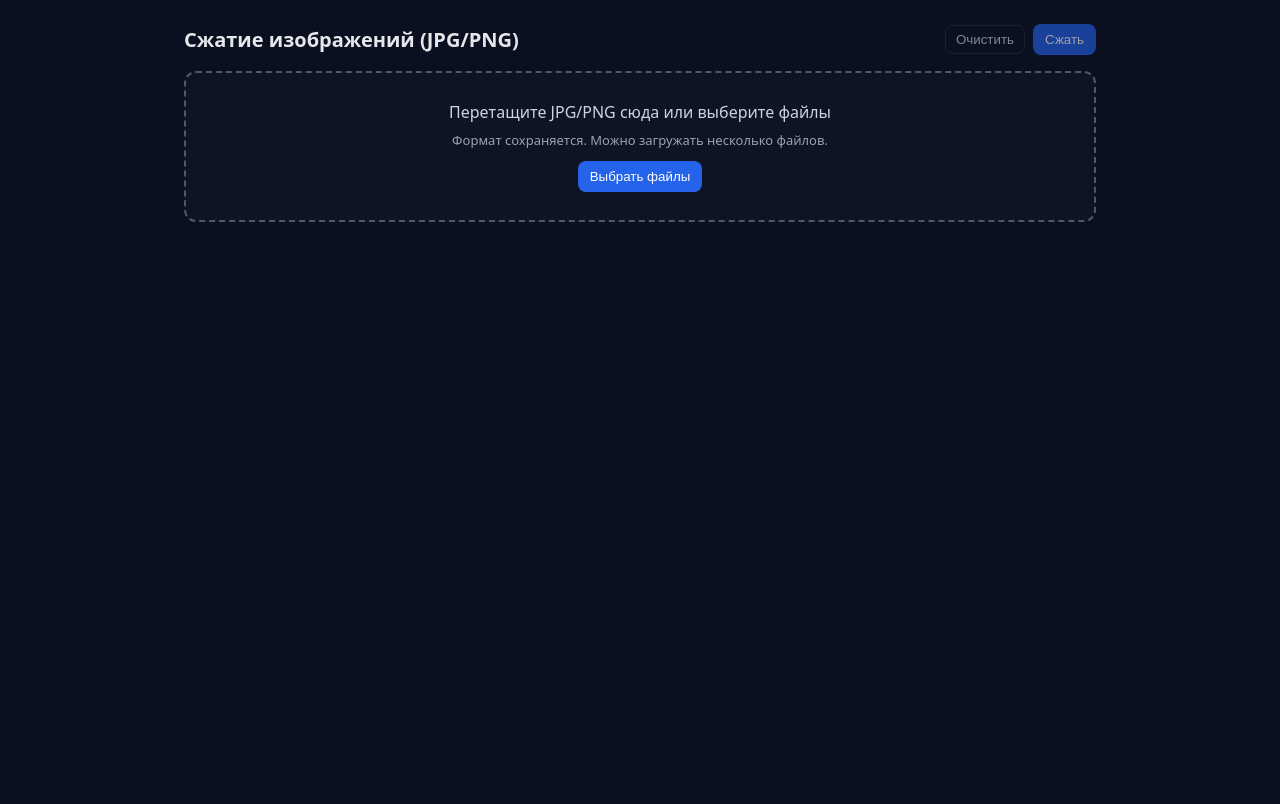
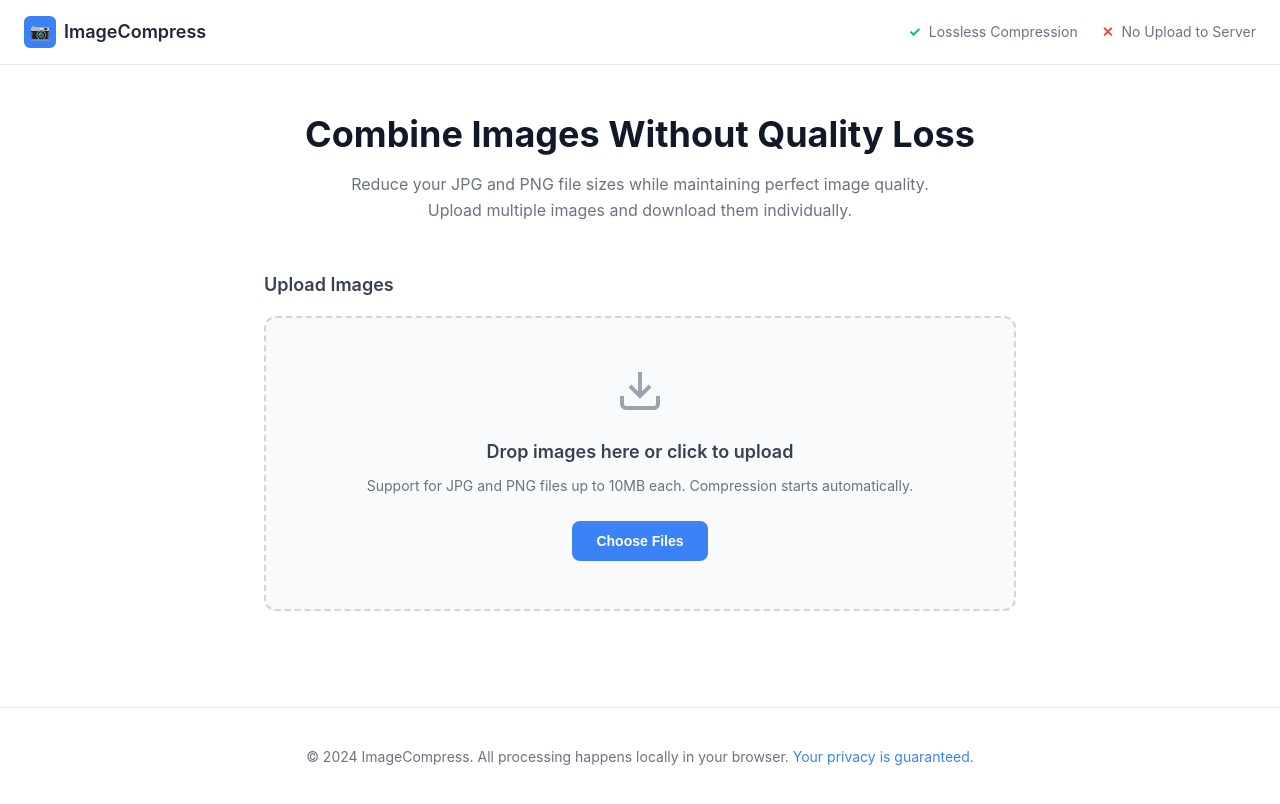
Before and after one commit to lelderbe/tinify, a React (Vite) app: page / in a window 1280 px wide. Built offline with nearby package versions, Linux system fonts and the light colour scheme.

Commit message:
feat: update main page UI

```diff
--- a/src/App.tsx
+++ b/src/App.tsx
@@ -144,56 +144,101 @@ export default function App() {
     );
 
     return (
-        <div className="container">
-            <div className="header">
-                <div className="title">Сжатие изображений (JPG/PNG)</div>
-                <div className="row">
-                    <button className="secondary" onClick={clearAll} disabled={items.length === 0}>
-                        Очистить
+        <div className="app">
+            {/* Header */}
+            <header className="app-header">
+                <div className="logo">
+                    <div className="logo-icon">📷</div>
+                    <span className="logo-text">ImageCompress</span>
+                </div>
+                <div className="settings">
+                    <div className="setting-item">
+                        <span className="checkmark">✓</span>
+                        <span>Lossless Compression</span>
+                    </div>
+                    <div className="setting-item">
+                        <span className="cross">✕</span>
+                        <span>No Upload to Server</span>
+                    </div>
+                </div>
+            </header>
+
+            {/* Main Content */}
+            <main className="main-content">
+                <div className="hero">
+                    <h1 className="hero-title">Combine Images Without Quality Loss</h1>
+                    <p className="hero-description">
+                        Reduce your JPG and PNG file sizes while maintaining perfect image quality.
+                        <br />
+                        Upload multiple images and download them individually.
+                    </p>
+                </div>
+
+                {items.length === 0 ? (
+                    <div className="upload-section">
+                        <h3 className="upload-title">Upload Images</h3>
+                        <div
+                            className={`upload-area ${isOver ? "dragover" : ""}`}
+                            onDragOver={onDragOver}
+                            onDragLeave={onDragLeave}
+                            onDrop={onDrop}
+                        >
+                            <div className="upload-icon">
+                                <svg
+                                    width="48"
+                                    height="48"
+                                    viewBox="0 0 24 24"
+                                    fill="none"
+                                    stroke="currentColor"
+                                    strokeWidth="2"
+                                >
+                                    <path d="M21 15v4a2 2 0 0 1-2 2H5a2 2 0 0 1-2-2v-4" />
+                                    <polyline points="7,10 12,15 17,10" />
+                                    <line x1="12" y1="15" x2="12" y2="3" />
+                                </svg>
+                            </div>
+                            <div className="upload-text">
+                                <h4>Drop images here or click to upload</h4>
+                                <p>Support for JPG and PNG files up to 10MB each. Compression starts automatically.</p>
+                            </div>
+                            <button className="choose-files-btn" onClick={onSelectClick}>
+                                Choose Files
                             </button>
-                    <button className="primary" onClick={processAll} disabled={items.length === 0 || isProcessing}>
-                        {isProcessing ? "Обработка…" : "Сжать"}
+                            <input
+                                ref={inputRef}
+                                type="file"
+                                accept="image/png,image/jpeg"
+                                multiple
+                                onChange={onInputChange}
+                                style={{ display: "none" }}
+                            />
+                        </div>
+                    </div>
+                ) : (
+                    <div className="images-section">
+                        <div className="images-header">
+                            <h3>Uploaded Images ({items.length})</h3>
+                            <div className="images-actions">
+                                <button className="btn-secondary" onClick={clearAll}>
+                                    Clear All
+                                </button>
+                                <button className="btn-primary" onClick={processAll} disabled={isProcessing}>
+                                    {isProcessing ? "Processing..." : "Compress All"}
                                 </button>
                             </div>
                         </div>
 
-            <div
-                className={`dropzone ${isOver ? "dragover" : ""}`}
-                onDragOver={onDragOver}
-                onDragLeave={onDragLeave}
-                onDrop={onDrop}
-            >
-                <div>
-                    <div>Перетащите JPG/PNG сюда или выберите файлы</div>
-                    <div className="hint">Формат сохраняется. Можно загружать несколько файлов.</div>
-                    <div style={{ marginTop: 12 }}>
-                        <button className="primary" onClick={onSelectClick}>
-                            Выбрать файлы
-                        </button>
-                        <input
-                            ref={inputRef}
-                            className="hidden-input"
-                            type="file"
-                            accept="image/png,image/jpeg"
-                            multiple
-                            onChange={onInputChange}
-                        />
-                    </div>
-                </div>
-            </div>
-
-            {items.length > 0 && (
-                <div className="grid">
+                        <div className="images-grid">
                             {items.map((item) => (
-                        <div className="card" key={item.id}>
+                                <div className="image-card" key={item.id}>
                                     <div className="card-header">
                                         <div className="name" title={item.file.name}>
                                             {item.file.name}
                                         </div>
                                         <div className="row">
                                             <span className="badge">{item.type === "image/png" ? "PNG" : "JPG"}</span>
-                                    <button className="secondary" onClick={() => onRemove(item.id)}>
-                                        Удалить
+                                            <button className="btn-secondary" onClick={() => onRemove(item.id)}>
+                                                Remove
                                             </button>
                                         </div>
                                     </div>
@@ -202,20 +247,20 @@ export default function App() {
                                         <div className="row" style={{ justifyContent: "space-between", marginTop: 8 }}>
                                             <div className="meta">
                                                 <div>
-                                            Размер: {formatBytes(item.originalBytes)} →{" "}
+                                                    Size: {formatBytes(item.originalBytes)} →{" "}
                                                     {"blob" in item ? formatBytes(item.compressedBytes) : "—"}
                                                 </div>
                                                 <div>
-                                            Разрешение: {item.width}×{item.height}
+                                                    Resolution: {item.width}×{item.height}
                                                 </div>
                                             </div>
                                             {"blob" in item ? (
-                                        <button className="primary" onClick={() => onDownload(item)}>
-                                            Скачать
+                                                <button className="btn-primary" onClick={() => onDownload(item)}>
+                                                    Download
                                                 </button>
                                             ) : (
-                                        <button className="secondary" disabled>
-                                            Не сжато
+                                                <button className="btn-secondary" disabled>
+                                                    Not compressed
                                                 </button>
                                             )}
                                         </div>
@@ -228,7 +273,19 @@ export default function App() {
                                 </div>
                             ))}
                         </div>
+                    </div>
                 )}
+            </main>
+
+            {/* Footer */}
+            <footer className="app-footer">
+                <p>
+                    © 2024 ImageCompress. All processing happens locally in your browser.{" "}
+                    <a href="#" className="privacy-link">
+                        Your privacy is guaranteed.
+                    </a>
+                </p>
+            </footer>
         </div>
     );
 }
--- a/src/styles.css
+++ b/src/styles.css
@@ -1,84 +1,274 @@
+/* Reset и базовые стили */
 * {
     box-sizing: border-box;
 }
+
 html,
 body,
 #root {
     height: 100%;
     margin: 0;
 }
+
 body {
-    font-family: ui-sans-serif, system-ui, -apple-system, Segoe UI, Roboto, Ubuntu, Cantarell, Noto Sans, Helvetica Neue,
-        Arial, "Apple Color Emoji", "Segoe UI Emoji";
-    background: #0b1020;
-    color: #e5e7eb;
+    font-family: -apple-system, BlinkMacSystemFont, "Segoe UI", "Roboto", "Oxygen", "Ubuntu", "Cantarell", sans-serif;
+    background: #ffffff;
+    color: #1f2937;
+    line-height: 1.6;
 }
 
-.container {
-    max-width: 960px;
-    margin: 0 auto;
-    padding: 24px;
+.app {
+    min-height: 100vh;
+    display: flex;
+    flex-direction: column;
 }
 
-.header {
+/* Header */
+.app-header {
+    display: flex;
+    justify-content: space-between;
+    align-items: center;
+    padding: 16px 24px;
+    border-bottom: 1px solid #e5e7eb;
+}
+
+.logo {
     display: flex;
     align-items: center;
-    justify-content: space-between;
-    margin-bottom: 16px;
-}
-.title {
-    font-size: 20px;
-    font-weight: 700;
+    gap: 8px;
 }
 
-.dropzone {
-    border: 2px dashed #556;
-    background: rgba(255, 255, 255, 0.02);
-    border-radius: 12px;
-    padding: 28px;
+.logo-icon {
+    width: 32px;
+    height: 32px;
+    background: #3b82f6;
+    border-radius: 6px;
     display: flex;
     align-items: center;
     justify-content: center;
-    text-align: center;
-    color: #cbd5e1;
-    transition: border-color 120ms;
-}
-.dropzone.dragover {
-    border-color: #66aaff;
-    background: rgba(102, 170, 255, 0.05);
+    font-size: 16px;
 }
 
-.hidden-input {
-    display: none;
+.logo-text {
+    font-size: 18px;
+    font-weight: 600;
+    color: #1f2937;
 }
 
-.hint {
-    font-size: 13px;
-    color: #9aa1b3;
-    margin-top: 8px;
+.settings {
+    display: flex;
+    gap: 24px;
 }
 
-.grid {
+.setting-item {
+    display: flex;
+    align-items: center;
+    gap: 8px;
+    font-size: 14px;
+    color: #6b7280;
+}
+
+.checkmark {
+    color: #10b981;
+    font-weight: bold;
+}
+
+.cross {
+    color: #ef4444;
+    font-weight: bold;
+}
+
+/* Main Content */
+.main-content {
+    flex: 1;
+    max-width: 800px;
+    margin: 0 auto;
+    padding: 48px 24px;
+    width: 100%;
+}
+
+.hero {
+    text-align: center;
+    margin-bottom: 48px;
+}
+
+.hero-title {
+    font-size: 36px;
+    font-weight: 700;
+    color: #111827;
+    margin: 0 0 16px 0;
+    line-height: 1.2;
+}
+
+.hero-description {
+    font-size: 16px;
+    color: #6b7280;
+    margin: 0;
+    max-width: 600px;
+    margin: 0 auto;
+}
+
+/* Upload Section */
+.upload-section {
+    margin-bottom: 48px;
+}
+
+.upload-title {
+    font-size: 18px;
+    font-weight: 600;
+    color: #374151;
+    margin: 0 0 16px 0;
+}
+
+.upload-area {
+    border: 2px dashed #d1d5db;
+    border-radius: 12px;
+    padding: 48px 24px;
+    text-align: center;
+    background: #f9fafb;
+    transition: all 0.2s ease;
+    cursor: pointer;
+}
+
+.upload-area:hover {
+    border-color: #3b82f6;
+    background: #eff6ff;
+}
+
+.upload-area.dragover {
+    border-color: #3b82f6;
+    background: #eff6ff;
+    transform: scale(1.02);
+}
+
+.upload-icon {
+    color: #9ca3af;
+    margin-bottom: 16px;
+}
+
+.upload-icon svg {
+    width: 48px;
+    height: 48px;
+}
+
+.upload-text h4 {
+    font-size: 18px;
+    font-weight: 600;
+    color: #374151;
+    margin: 0 0 8px 0;
+}
+
+.upload-text p {
+    font-size: 14px;
+    color: #6b7280;
+    margin: 0 0 24px 0;
+}
+
+.choose-files-btn {
+    background: #3b82f6;
+    color: white;
+    border: none;
+    border-radius: 8px;
+    padding: 12px 24px;
+    font-size: 14px;
+    font-weight: 600;
+    cursor: pointer;
+    transition: background-color 0.2s ease;
+}
+
+.choose-files-btn:hover {
+    background: #2563eb;
+}
+
+/* Images Section */
+.images-section {
+    margin-bottom: 48px;
+}
+
+.images-header {
+    display: flex;
+    justify-content: space-between;
+    align-items: center;
+    margin-bottom: 24px;
+}
+
+.images-header h3 {
+    font-size: 18px;
+    font-weight: 600;
+    color: #374151;
+    margin: 0;
+}
+
+.images-actions {
+    display: flex;
+    gap: 12px;
+}
+
+.btn-primary,
+.btn-secondary {
+    border: none;
+    border-radius: 8px;
+    padding: 8px 16px;
+    font-size: 14px;
+    font-weight: 500;
+    cursor: pointer;
+    transition: all 0.2s ease;
+}
+
+.btn-primary {
+    background: #3b82f6;
+    color: white;
+}
+
+.btn-primary:hover:not(:disabled) {
+    background: #2563eb;
+}
+
+.btn-secondary {
+    background: #f3f4f6;
+    color: #374151;
+    border: 1px solid #d1d5db;
+}
+
+.btn-secondary:hover {
+    background: #e5e7eb;
+}
+
+.btn-primary:disabled,
+.btn-secondary:disabled {
+    opacity: 0.6;
+    cursor: not-allowed;
+}
+
+.images-grid {
     display: grid;
-    grid-template-columns: repeat(auto-fill, minmax(260px, 1fr));
-    gap: 16px;
-    margin-top: 20px;
+    grid-template-columns: repeat(auto-fill, minmax(280px, 1fr));
+    gap: 20px;
 }
-.card {
-    background: rgba(255, 255, 255, 0.03);
-    border: 1px solid rgba(255, 255, 255, 0.08);
+
+.image-card {
+    background: white;
+    border: 1px solid #e5e7eb;
     border-radius: 12px;
     overflow: hidden;
+    box-shadow: 0 1px 3px 0 rgba(0, 0, 0, 0.1);
+    transition: box-shadow 0.2s ease;
 }
+
+.image-card:hover {
+    box-shadow: 0 4px 6px -1px rgba(0, 0, 0, 0.1);
+}
+
 .card-header {
-    padding: 10px 12px;
-    border-bottom: 1px solid rgba(255, 255, 255, 0.08);
+    padding: 12px 16px;
+    border-bottom: 1px solid #e5e7eb;
     display: flex;
     align-items: center;
     justify-content: space-between;
 }
+
 .card-body {
-    padding: 12px;
+    padding: 16px;
 }
 
 .name {
@@ -86,9 +276,12 @@ body {
     overflow: hidden;
     text-overflow: ellipsis;
     max-width: 70%;
+    font-weight: 500;
+    color: #1f2937;
 }
+
 .meta {
-    color: #9aa1b3;
+    color: #6b7280;
     font-size: 12px;
 }
 
@@ -96,7 +289,9 @@ body {
     width: 100%;
     height: 180px;
     object-fit: contain;
-    background: #0f152b;
+    background: #f8fafc;
+    border-radius: 8px;
+    border: 1px solid #e5e7eb;
 }
 
 .row {
@@ -104,38 +299,72 @@ body {
     gap: 8px;
     align-items: center;
 }
-button.primary {
-    background: #2563eb;
-    color: white;
-    border: none;
-    border-radius: 8px;
-    padding: 8px 12px;
-    cursor: pointer;
-}
-button.secondary {
-    background: transparent;
-    color: #cbd5e1;
-    border: 1px solid rgba(255, 255, 255, 0.12);
-    border-radius: 8px;
-    padding: 6px 10px;
-    cursor: pointer;
-}
-button:disabled {
-    opacity: 0.6;
-    cursor: not-allowed;
-}
 
 .badge {
     font-size: 12px;
-    color: #a1a1aa;
-    background: rgba(255, 255, 255, 0.05);
-    border: 1px solid rgba(255, 255, 255, 0.08);
-    padding: 3px 8px;
+    color: #6b7280;
+    background: #f3f4f6;
+    border: 1px solid #d1d5db;
+    padding: 2px 8px;
     border-radius: 999px;
 }
 
 .error {
-    color: #fca5a5;
+    color: #dc2626;
     font-size: 12px;
     margin-top: 6px;
+    padding: 8px;
+    background: #fef2f2;
+    border: 1px solid #fecaca;
+    border-radius: 6px;
+    cursor: pointer;
 }
+
+/* Footer */
+.app-footer {
+    text-align: center;
+    padding: 24px;
+    border-top: 1px solid #e5e7eb;
+    font-size: 14px;
+    color: #6b7280;
+}
+
+.privacy-link {
+    color: #3b82f6;
+    text-decoration: none;
+}
+
+.privacy-link:hover {
+    text-decoration: underline;
+}
+
+/* Responsive */
+@media (max-width: 768px) {
+    .app-header {
+        flex-direction: column;
+        gap: 16px;
+        align-items: flex-start;
+    }
+
+    .settings {
+        gap: 16px;
+    }
+
+    .hero-title {
+        font-size: 28px;
+    }
+
+    .images-header {
+        flex-direction: column;
+        gap: 16px;
+        align-items: flex-start;
+    }
+
+    .main-content {
+        padding: 24px 16px;
+    }
+
+    .upload-area {
+        padding: 32px 16px;
+    }
+}
```
Lines whose indentation alone changed are shown as unchanged.
